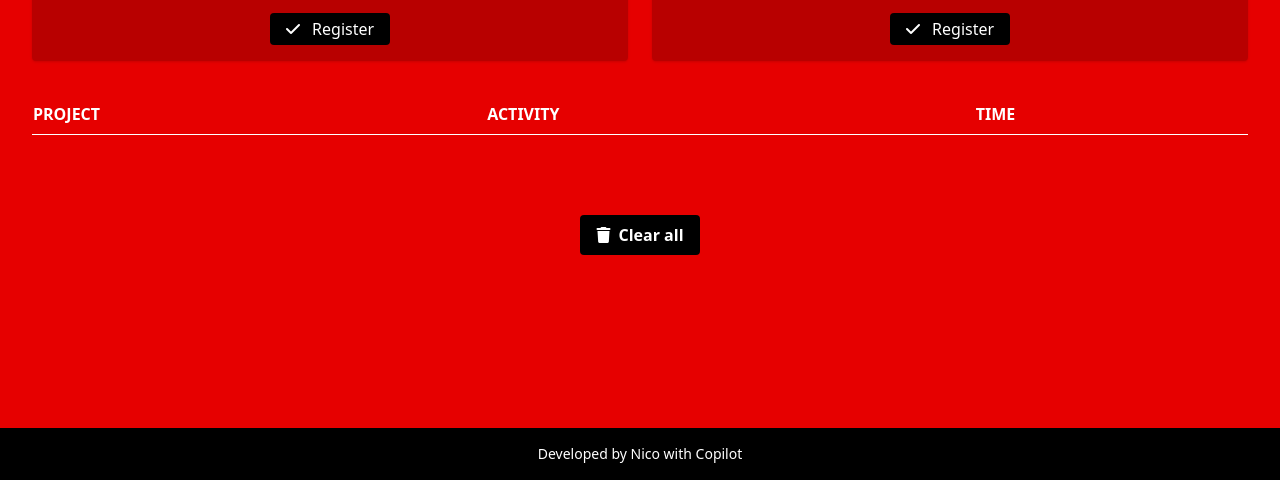
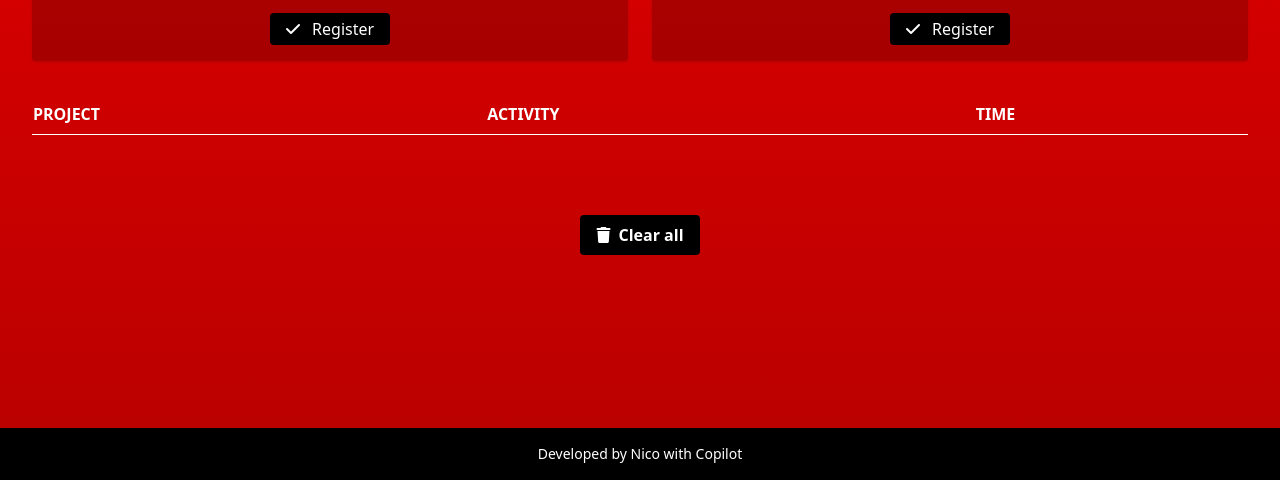
Before and after one commit to nicofone/app, a plain HTML site: page project-timer-app.html in a window 1280 px wide. Shown: the part 320-800 px from the top of the page. Drawn offline with nearby package versions, Linux system fonts and the light colour scheme.

Commit message:
Update project-timer-app.html

```diff
--- a/project-timer-app.html
+++ b/project-timer-app.html
@@ -7,7 +7,7 @@
 <title>Design Studio Project Timer</title>
 <script src="https://cdn.tailwindcss.com"></script>
 <link href="https://cdnjs.cloudflare.com/ajax/libs/font-awesome/6.4.0/css/all.min.css" rel="stylesheet"/><style>input:focus { outline: none; }</style></head>
-<body class="bg-[#E60000] text-white font-sans min-h-screen p-4">
+<body class="bg-gradient-to-b from-[#E60000] to-[#B80000] text-white font-sans min-h-screen p-4">
 <div class="text-center py-6">
 <h1 class="text-4xl font-bold mb-8">Design Studio Project Timer</h1>
 </div>
```
